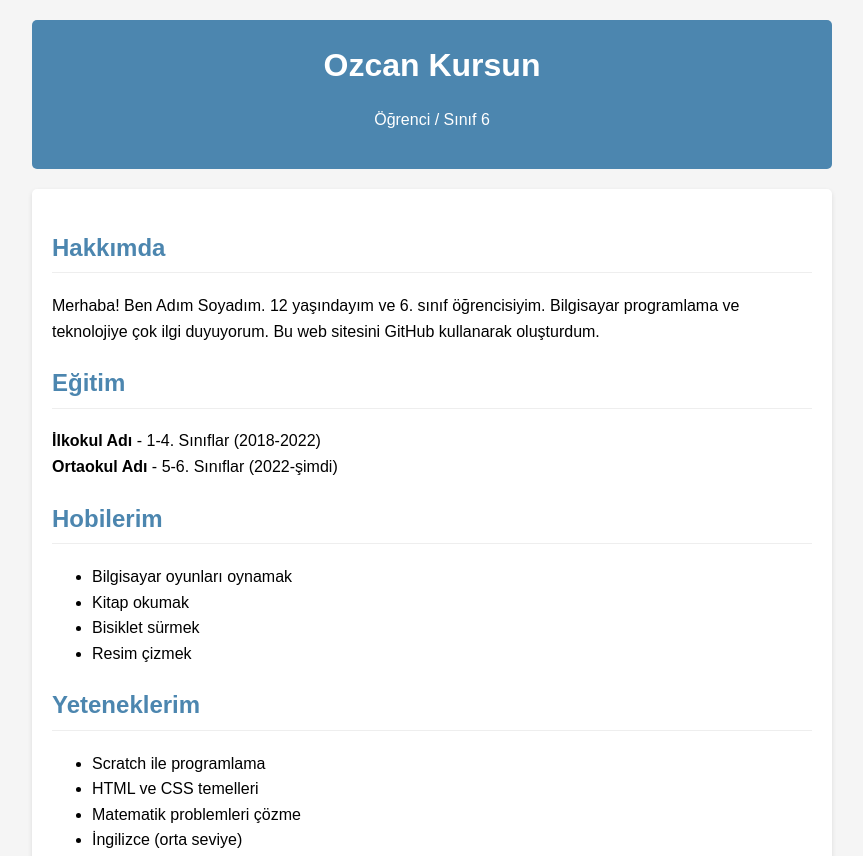
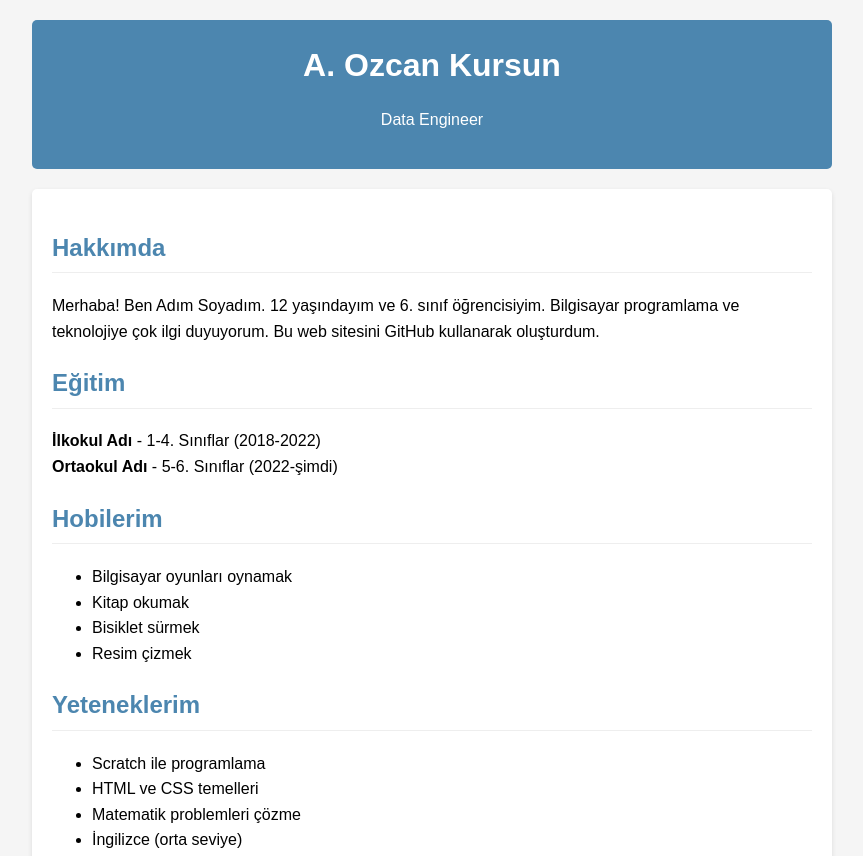
Before and after one commit to ozcankursun/ozcankursun.github.io, a plain HTML site: page index.html in a window 1280 px wide. Shown: the top 856 px of the page, without its empty margins (208-1071 px from the left). Drawn offline with Linux system fonts and the light colour scheme.

Commit message:
title is arranged in a way that it is easy to read and understand

```diff
--- a/index.html
+++ b/index.html
@@ -49,8 +49,8 @@
 </head>
 <body>
     <header>
-        <h1>Ozcan Kursun</h1>
-        <p>Öğrenci / Sınıf 6</p>
+        <h1>A. Ozcan Kursun</h1>
+        <p>Data Engineer</p>
     </header>
 
     <div class="container">
```
